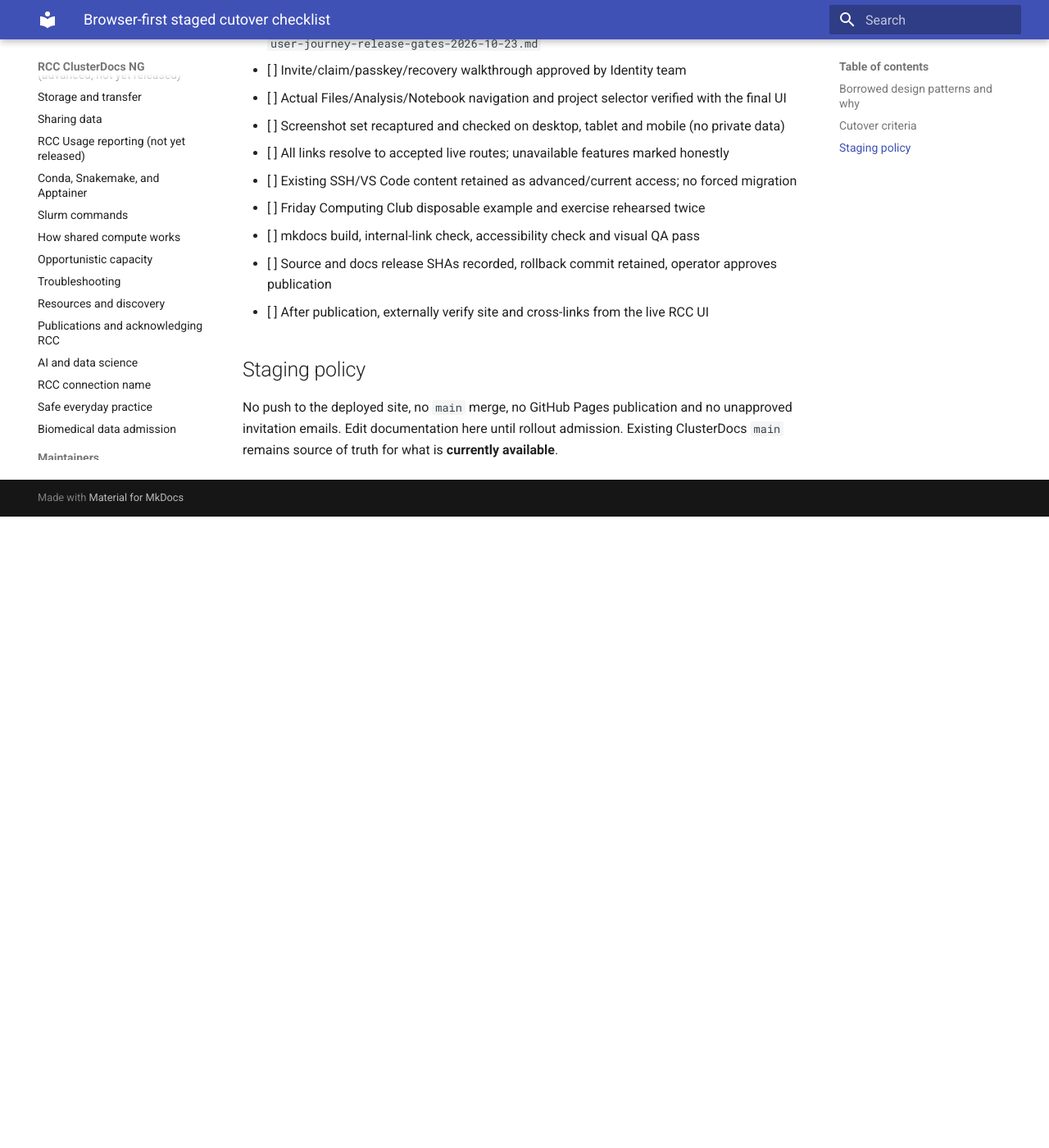
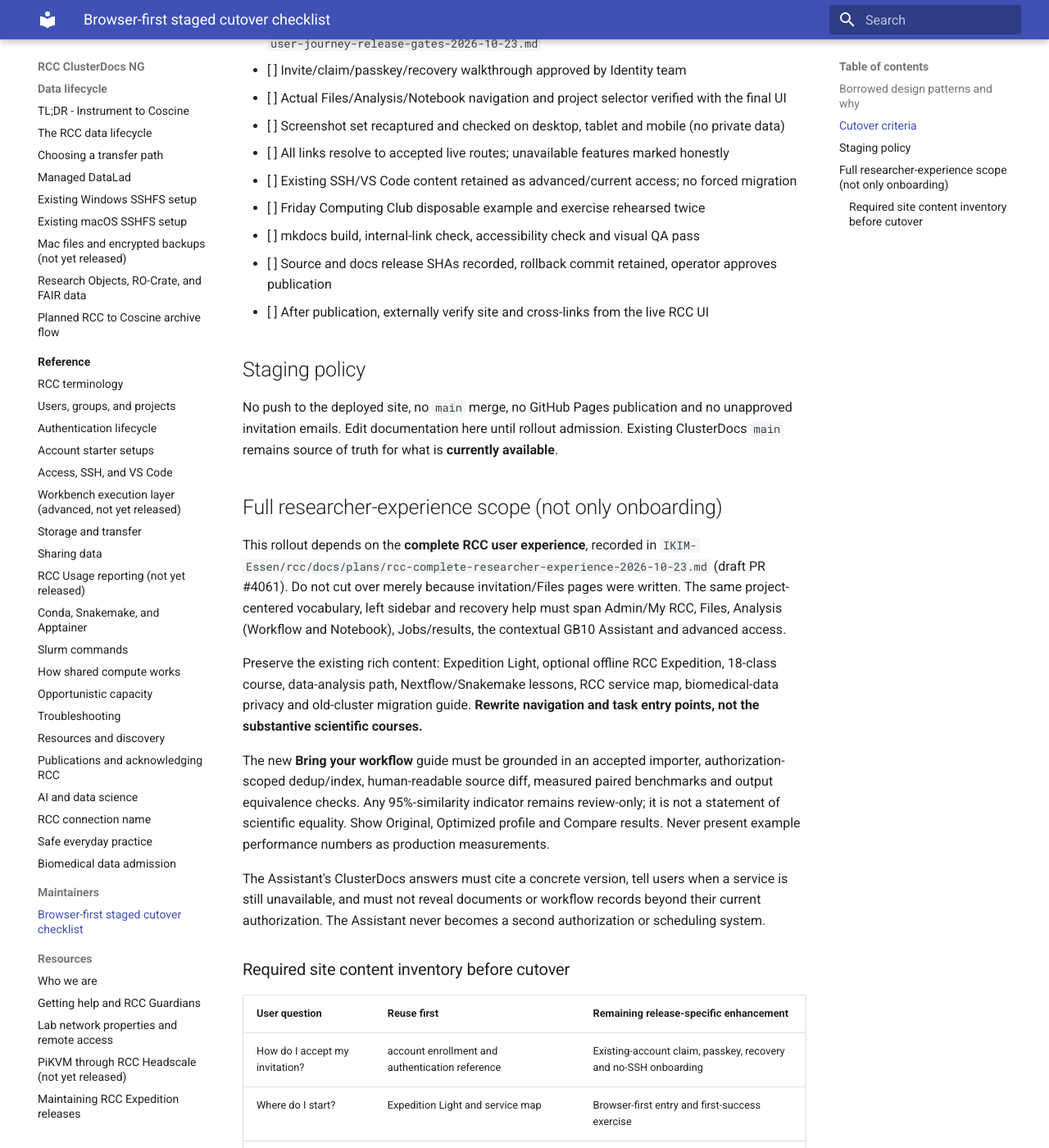
Before and after one commit to IKIM-Essen/ClusterDocs, an MkDocs documentation site: the page built from docs/maintainers/browser-first-rollout-checklist.md, in a window 1280 px wide and 1400 px high, scrolled down 1144 px. Shown: the whole window at 82% size. Built offline with MkDocs 1.6.1 and Material for MkDocs 9.7.7, drawn with Linux system fonts in a browser that asks for light colours; before the commit the page ends 1774 px from its top, so only the background shows below that; some of the changed text lies outside the part shown.

Commit message:
docs(rollout): bind staged ClusterDocs to full RCC UX and researcher journey

```diff
--- a/docs/maintainers/browser-first-rollout-checklist.md
+++ b/docs/maintainers/browser-first-rollout-checklist.md
@@ -30,3 +30,48 @@
 ## Staging policy
 
 No push to the deployed site, no `main` merge, no GitHub Pages publication and no unapproved invitation emails. Edit documentation here until rollout admission. Existing ClusterDocs `main` remains source of truth for what is **currently available**.
+
+
+## Full researcher-experience scope (not only onboarding)
+
+This rollout depends on the **complete RCC user experience**, recorded in
+`IKIM-Essen/rcc/docs/plans/rcc-complete-researcher-experience-2026-10-23.md`
+(draft PR #4061). Do not cut over merely because invitation/Files pages were
+written. The same project-centered vocabulary, left sidebar and recovery help
+must span Admin/My RCC, Files, Analysis (Workflow and Notebook), Jobs/results,
+the contextual GB10 Assistant and advanced access.
+
+Preserve the existing rich content: Expedition Light, optional offline RCC
+Expedition, 18-class course, data-analysis path, Nextflow/Snakemake lessons,
+RCC service map, biomedical-data privacy and old-cluster migration guide.
+**Rewrite navigation and task entry points, not the substantive scientific
+courses.**
+
+The new **Bring your workflow** guide must be grounded in an accepted importer,
+authorization-scoped dedup/index, human-readable source diff, measured paired
+benchmarks and output equivalence checks. Any 95%-similarity indicator remains
+review-only; it is not a statement of scientific equality. Show Original,
+Optimized profile and Compare results. Never present example performance
+numbers as production measurements.
+
+The Assistant's ClusterDocs answers must cite a concrete version, tell users
+when a service is still unavailable, and must not reveal documents or workflow
+records beyond their current authorization. The Assistant never becomes a
+second authorization or scheduling system.
+
+### Required site content inventory before cutover
+
+| User question | Reuse first | Remaining release-specific enhancement |
+|---|---|---|
+| How do I accept my invitation? | account enrollment and authentication reference | Existing-account claim, passkey, recovery and no-SSH onboarding |
+| Where do I start? | Expedition Light and service map | Browser-first entry and first-success exercise |
+| Where are my files? | Files concepts and storage transfer reference | Accepted UI screenshots, permissions, upload failures |
+| Notebook or Workflow? | RCC Analysis + data-analysis path | Task-based examples and actual UI destinations |
+| Can you improve my pipeline? | Snakemake/Nextflow classes, resource/I/O lessons | Bring-workflow comparison guide and scientific validation |
+| What is taking so long? | Slurm, I/O and performance lessons | Jobs/results UI help with runtime observation |
+| Can RCC Assistant help? | Guardian/Assistant and ClusterDocs content | Contextual entry points, evidence links, limitations |
+| How do I work in a shell? | Existing SSH/VS Code and Expedition | Keep advanced path discoverable without making it mandatory |
+
+Before release, run the exact end-to-end QA contract from RCC draft PR #4059
+and verify the novice-user pilot can independently repeat the Computing Club
+example. Site publication remains separately approved.
```
